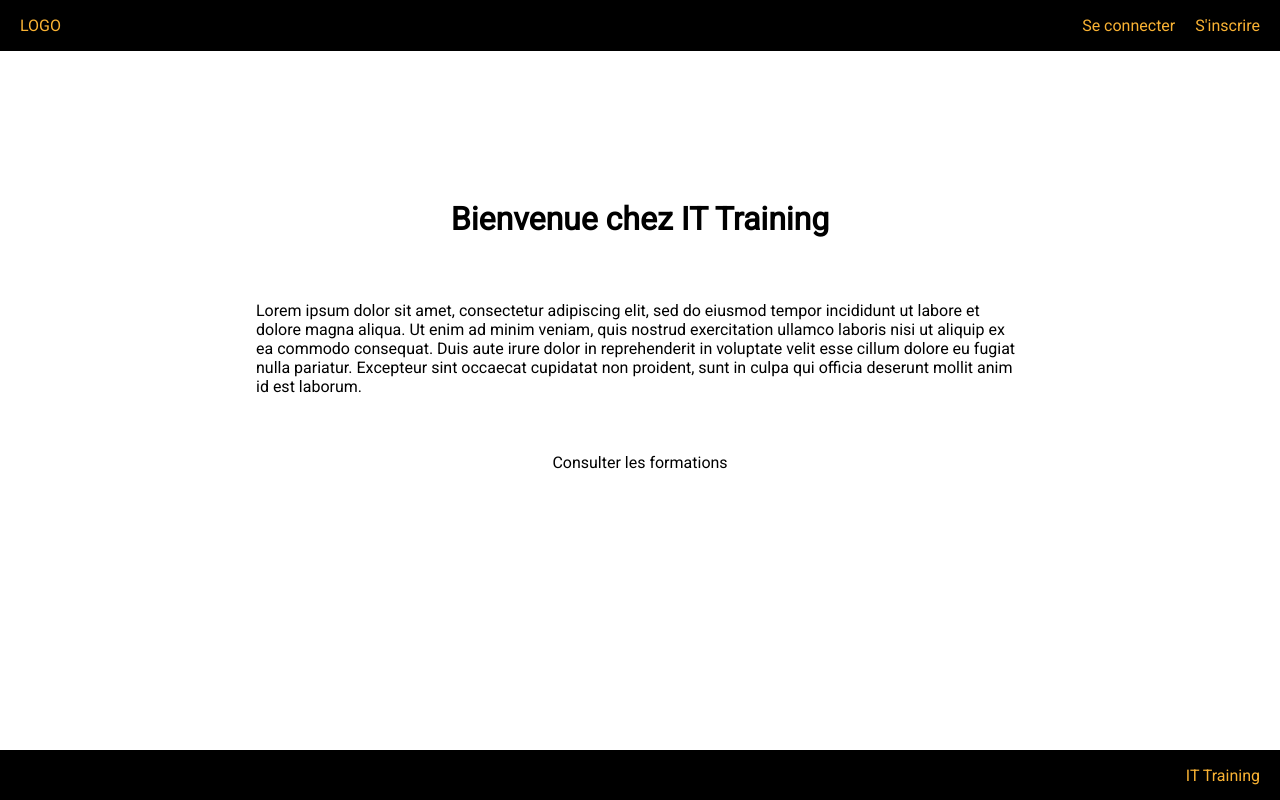
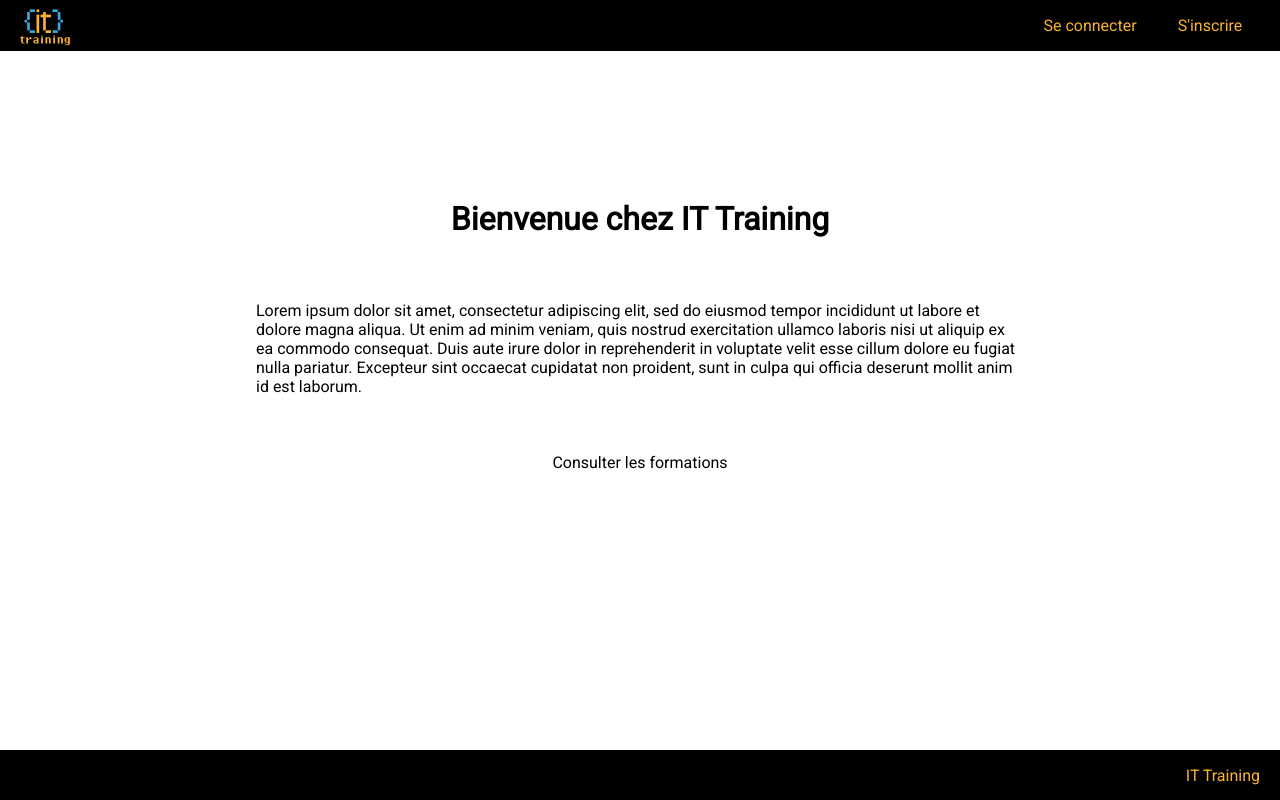
Before and after one commit to youenn-denece/fil-rouge-front, an Angular app in the folder it-training/: page /home in a window 1280 px wide. Built offline with nearby package versions, Linux system fonts and the light colour scheme.

Commit message:
style + add logo + favicon

```diff
--- a/it-training/src/app/footer/footer.component.scss
+++ b/it-training/src/app/footer/footer.component.scss
@@ -14,10 +14,5 @@
   p {
     text-decoration: none;
     color: rgb(249, 178, 51);
-
-    &:hover {
-      color: rgb(54, 169, 225);
-      font-weight: bold;
-    }
   }
 }
--- a/it-training/src/app/navbar/navbar.component.html
+++ b/it-training/src/app/navbar/navbar.component.html
@@ -1,5 +1,5 @@
 <div class="navbar">
-  <p>LOGO</p>
+  <img src="../assets/logos/logoCouleur400px.png" alt="logo"/>
   <div class="options">
     <p>Se connecter</p>
     <p>S'inscrire</p>
--- a/it-training/src/app/navbar/navbar.component.scss
+++ b/it-training/src/app/navbar/navbar.component.scss
@@ -11,16 +11,22 @@
     display: flex;
     flex-direction: row;
     gap: 20px;
-  }
 
     p {
       text-decoration: none;
       color: rgb(249, 178, 51);
+      min-width: 100px;
+      text-align: center;
 
       &:hover {
         color: rgb(54, 169, 225);
         font-weight: bold;
       }
     }
+  }
+
+  img {
+    height: 50px;
+  }
 
 }
--- a/it-training/src/index.html
+++ b/it-training/src/index.html
@@ -5,7 +5,7 @@
   <title>ItTraining</title>
   <base href="/">
   <meta name="viewport" content="width=device-width, initial-scale=1">
-  <link rel="icon" type="image/x-icon" href="favicon.ico">
+  <link rel="icon" type="image/x-icon" href="assets/logos/favicon.png">
   <link rel="stylesheet" href="https://fonts.googleapis.com/css?family=Roboto">
 </head>
 <body>
```
Also changed, not shown: it-training/src/assets/logos/favicon.png. Lines whose indentation alone changed are shown as unchanged.
